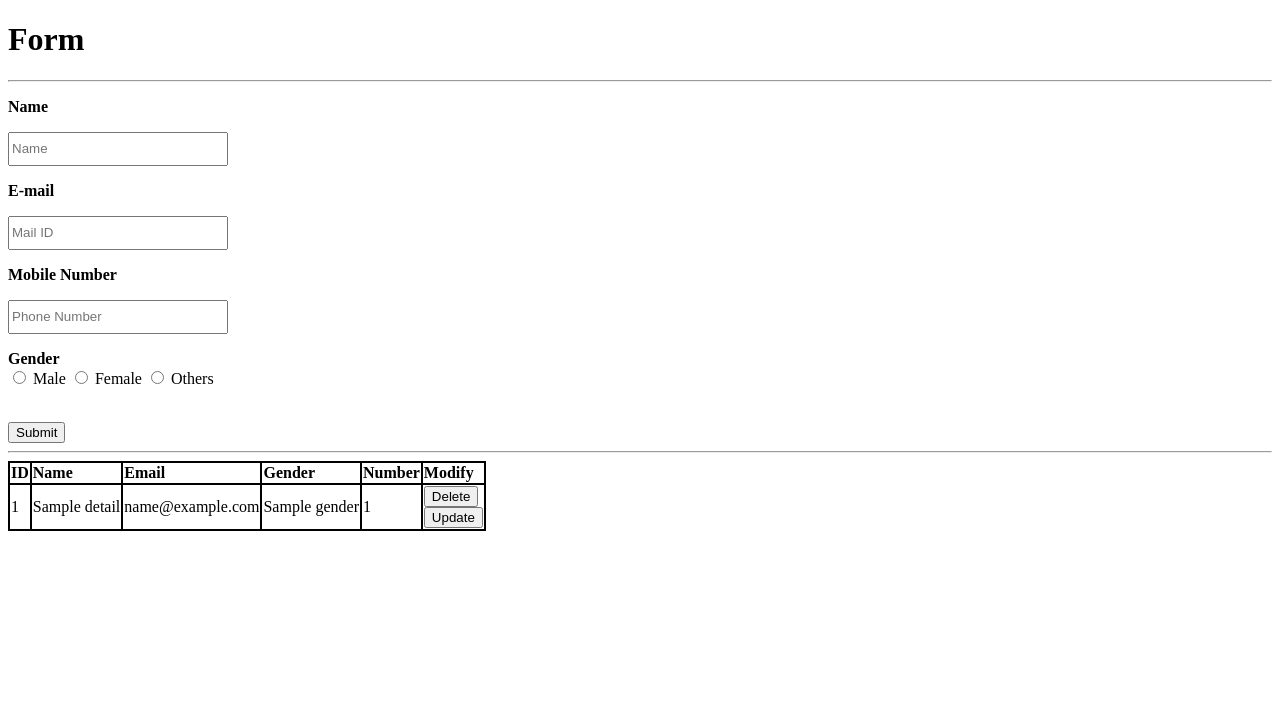
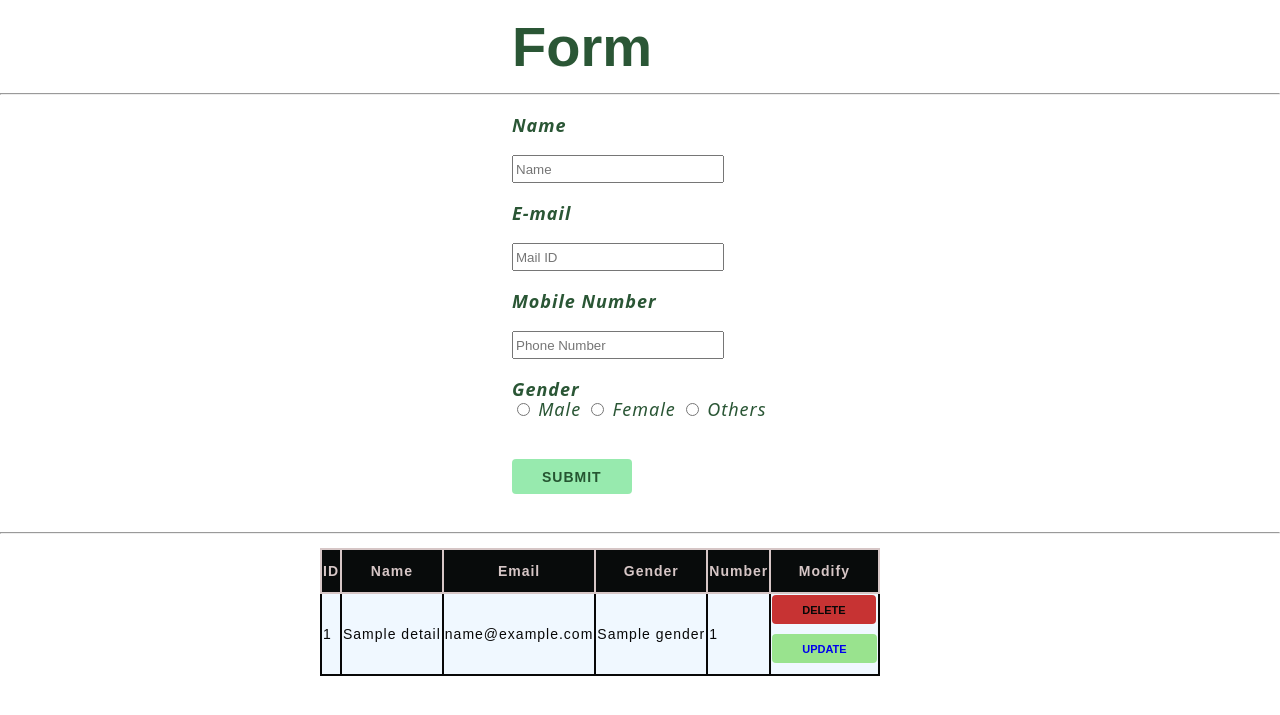
Before and after one commit to slrteja/flask-CRUD-Basics-, a Flask app: page / in a window 1280 px wide. Shown: the top 715 px of the page. Run offline with Flask 2, Linux system fonts and the light colour scheme; a database or web service that is not in the repository returns one stand-in record (values such as "Sample title").

Commit message:
Update style.css

```diff
--- a/static/css/style.css
+++ b/static/css/style.css
@@ -1,11 +1,143 @@
-table,th,td,tr{
+th{
     border: 2px solid;
-    color: black;
+    color: rgb(214, 198, 198);
     text-align:justify;
     border-collapse: collapse;
+    background-color: rgb(8, 11, 11);
+    max-height: min-content;
+    text-align: center;
+    align-items: center;
+    line-height: 40px;
+
+}
+td,table{
+    margin: 0 0 2px;
+    font-size: 14px;
+    line-height: 24px;
+    letter-spacing: 1px;
+    width:max-content;
+    border-collapse: collapse;
+    border: 2px solid;
+    color: rgb(8, 8, 8);
+    text-align:start;
+    background-color: aliceblue;
+
+}
+body {
+    margin: 0;
+    font-family: sans-serif;
+    font-size: 28px;
+    line-height: 18px;
+    color: var(--black);
+    color: black;
+    background: var(--grey-light);
+
+  }
+
+*, *:before, *:after {
+    box-sizing: border-box;
+    -webkit-font-smoothing: antialiased;
+    -moz-osx-font-smoothing: grayscale;
+  }
+.background{
+    display: flexbox;
+    min-height: 100vh;
+}
+.details-table {
     width: auto;
-    max-height: min-content;
+    padding-left: 25%;
+    padding-right: 25%;
 }
-.th.name {
-    width: 50%;
+.content{
+    padding-left: 40%;
+    padding-right: 40%;
+    background-blend-mode: lighten;
+    color: #1f4e2bf3;
 }
+button.submit-btn {
+    size: 20px;
+}
+.home{
+    color: black;
+    box-sizing: border-box;
+}
+form {
+    transition: opacity .15s ease;
+  }
+label {
+    margin: 0 0 2px;
+    font-size: 18px;
+    line-height: 18px;
+    letter-spacing: 1px;
+    color: var(--grey-medium);
+  }
+.btn {
+    margin: 0 0 24px;
+    padding: 11px 30px 10px;
+    font-size: 14px;
+    line-height: 14px;
+    text-transform: uppercase;
+    letter-spacing: 1px;
+    font-weight: 600;
+    text-decoration: none;
+    color: var(--white);
+    border:#1f4e2bf3;
+    border-radius: 4px;
+    outline:#1f4e2bf3;
+    cursor: pointer;
+    text-align: left;
+    background: var(--primary);
+    background-color: #92e9aaf3;
+    transition: color .15s ease, background-color .15s ease;
+  }
+
+  .btnn {
+    margin: 0 0 10px;
+    padding: 11px 30px 10px;
+    font-size: 11px;
+    line-height: 8px;
+    text-transform: uppercase;
+    font-weight: 700;
+    text-decoration: none;
+    color: var(--white);
+    border:#1f4e2bf3;
+    border-radius: 4px;
+    outline:#1f4e2bf3;
+    cursor: pointer;
+    text-align: left;
+    background: var(--primary);
+    background-color: #96e289f3;
+    transition: color .15s ease, background-color .15s ease;
+  }
+
+
+  .btnnd {
+    margin: 0 0 10px;
+    padding: 11px 30px 10px;
+    font-size: 11px;
+    line-height: 8px;
+    text-transform: uppercase;
+    font-weight: 700;
+    text-decoration:solid;
+    color: var(--white);
+    border:#f70404f3;
+    border-radius: 4px;
+    outline:#ee0505f3;
+    cursor: pointer;
+    text-align: left;
+    background: var(--primary);
+    background-color: #c62929f3;
+    transition: color .15s ease, background-color .15s ease;
+  }
+.details{
+    line-height: 20px;
+    font-size:inherit;
+    font-size: 20px;
+    text-decoration:solid;
+    font-weight: 500;
+    font-style:italic;
+    font-family:system-ui, -apple-system, BlinkMacSystemFont, 'Segoe UI', Roboto, Oxygen, Ubuntu, Cantarell, 'Open Sans', 'Helvetica Neue', sans-serif;
+}
+.h1edit{
+    text-align: center;
+}
```
